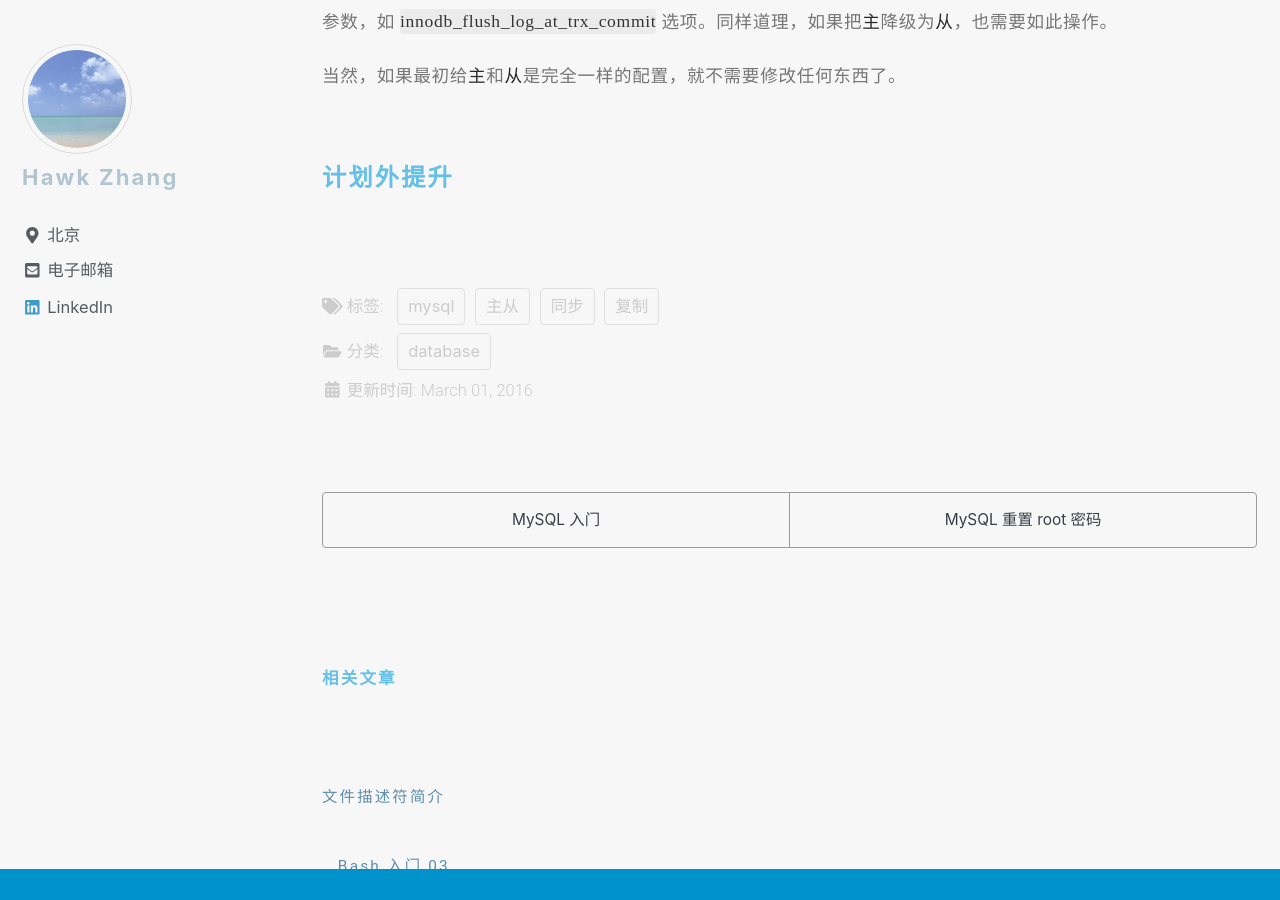
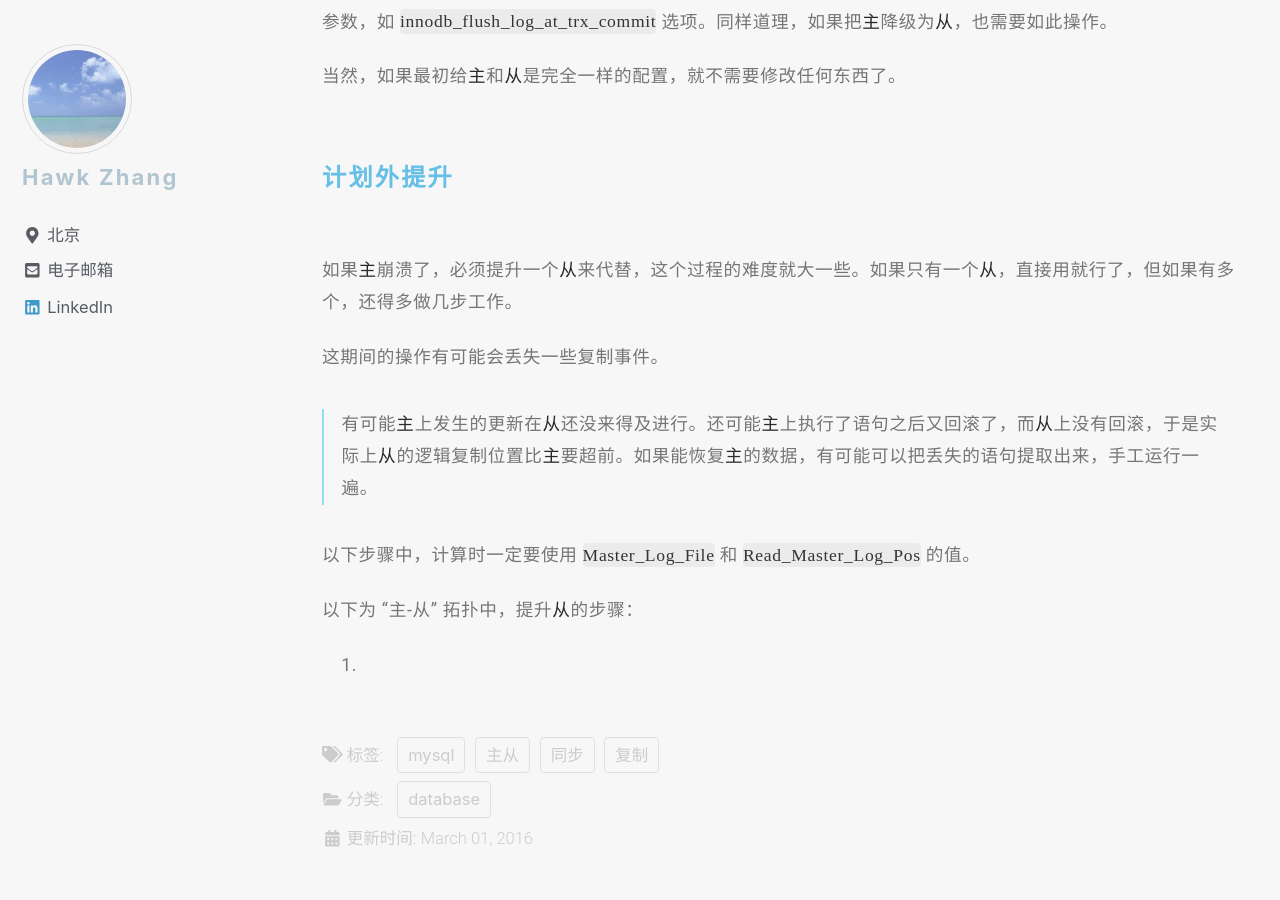
Before and after one commit to narru888/linotes_note, a Jekyll site: the page built from _posts/mysql/2016-03-01-master.slave.md, in a window 1280 px wide and 900 px high, scrolled down 50921 px. Built offline with Jekyll 4.4.1, drawn with Linux system fonts in a browser that asks for light colours; nearby versions of some CDN libraries; a script that is not in the unit is left out.

Commit message:
update on 2018-08-16 09:30:01 CST

```diff
--- a/_posts/mysql/2016-03-01-master.slave.md
+++ b/_posts/mysql/2016-03-01-master.slave.md
@@ -1605,3 +1605,15 @@ $ pt-table-checksum --replicate=test.checksum <master_host>
 
 
 #### 计划外提升
+
+如果*主*崩溃了，必须提升一个*从*来代替，这个过程的难度就大一些。如果只有一个*从*，直接用就行了，但如果有多个，还得多做几步工作。
+
+这期间的操作有可能会丢失一些复制事件。
+
+>有可能*主*上发生的更新在*从*还没来得及进行。还可能*主*上执行了语句之后又回滚了，而*从*上没有回滚，于是实际上*从*的逻辑复制位置比*主*要超前。如果能恢复*主*的数据，有可能可以把丢失的语句提取出来，手工运行一遍。
+
+以下步骤中，计算时一定要使用 `Master_Log_File` 和 `Read_Master_Log_Pos` 的值。
+
+以下为 “主-从” 拓扑中，提升*从*的步骤：
+
+1.
```
